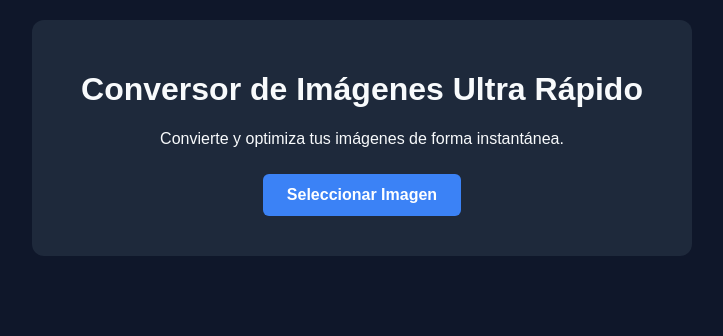
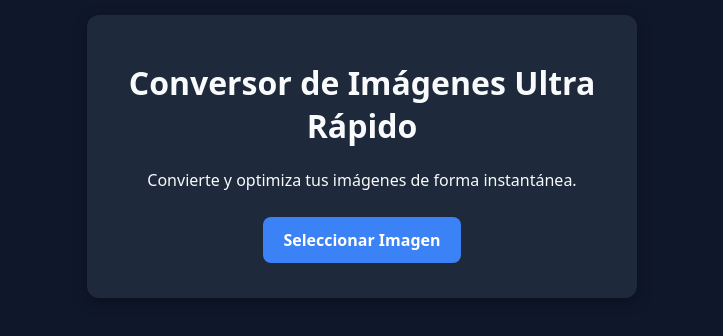
Before and after one commit to juliancamilo2085/Soluciones, a plain HTML site: page index.html in a window 1280 px wide. Shown: the whole page, without its empty margins (278-1001 px from the left). Drawn offline with Linux system fonts and the light colour scheme.

Commit message:
Update index.html

```diff
--- a/index.html
+++ b/index.html
@@ -3,25 +3,33 @@
 <head>
   <meta charset="UTF-8">
   <meta name="viewport" content="width=device-width, initial-scale=1.0">
-  <title>Optimizador y Conversor de Imágenes Gratis</title>
+  <title>Optimizador y Conversor de Imágenes Gratis | Soluciones Web</title>
+  <meta name="description" content="Convierte y optimiza imágenes PNG, JPEG y WEBP en segundos de forma gratuita sin instalar programas.">
+
+  <!-- CÓDIGO DE VERIFICACIÓN DE GOOGLE ADSENSE -->
+  <script async src="https://pagead2.googlesyndication.com/pagead/js/adsbygoogle.js?client=ca-pub-5452390334253682" crossorigin="anonymous"></script>
+
   <style>
-    body { font-family: sans-serif; background: #0f172a; color: #f8fafc; margin: 0; padding: 20px; text-align: center; }
-    .container { max-width: 600px; margin: 0 auto; background: #1e293b; padding: 30px; border-radius: 12px; }
+    body { font-family: system-ui, -apple-system, sans-serif; background: #0f172a; color: #f8fafc; margin: 0; padding: 15px; text-align: center; }
+    .container { max-width: 500px; margin: 0 auto; background: #1e293b; padding: 25px; border-radius: 12px; box-shadow: 0 4px 15px rgba(0,0,0,0.3); }
     input[type="file"] { display: none; }
-    .upload-btn { background: #3b82f6; color: white; padding: 12px 24px; border-radius: 6px; cursor: pointer; font-weight: bold; display: inline-block; margin: 10px 0; }
-    select, button { padding: 10px; margin: 10px 5px; border-radius: 6px; border: none; font-size: 14px; }
+    .upload-btn { background: #3b82f6; color: white; padding: 12px 20px; border-radius: 8px; cursor: pointer; font-weight: bold; display: inline-block; margin: 10px 0; }
+    select, button { padding: 10px; margin: 8px 4px; border-radius: 6px; border: none; font-size: 14px; }
     button.action-btn { background: #10b981; color: white; cursor: pointer; font-weight: bold; }
     #preview { max-width: 100%; height: auto; margin-top: 15px; border-radius: 8px; display: none; }
   </style>
 </head>
 <body>
+
   <div class="container">
     <h1>Conversor de Imágenes Ultra Rápido</h1>
     <p>Convierte y optimiza tus imágenes de forma instantánea.</p>
+
     <label class="upload-btn">
       Seleccionar Imagen
       <input type="file" id="imageInput" accept="image/*">
     </label>
+
     <div id="controls" style="display:none;">
       <br>
       <label for="format">Convertir a:</label>
@@ -33,13 +41,16 @@
       <br>
       <button class="action-btn" onclick="convertImage()">Convertir y Descargar</button>
     </div>
+
     <img id="preview" alt="Vista previa">
   </div>
+
   <script>
     const imageInput = document.getElementById('imageInput');
     const preview = document.getElementById('preview');
     const controls = document.getElementById('controls');
     let loadedImage = null;
+
     imageInput.addEventListener('change', (e) => {
       const file = e.target.files[0];
       if (file) {
@@ -56,6 +67,7 @@
         reader.readAsDataURL(file);
       }
     });
+
     function convertImage() {
       if (!loadedImage) return;
       const canvas = document.createElement('canvas');
@@ -63,6 +75,7 @@
       canvas.height = loadedImage.height;
       const ctx = canvas.getContext('2d');
       ctx.drawImage(loadedImage, 0, 0);
+
       const format = document.getElementById('format').value;
       const mimeExtension = format.split('/')[1];
       const dataUrl = canvas.toDataURL(format, 0.9);
```
